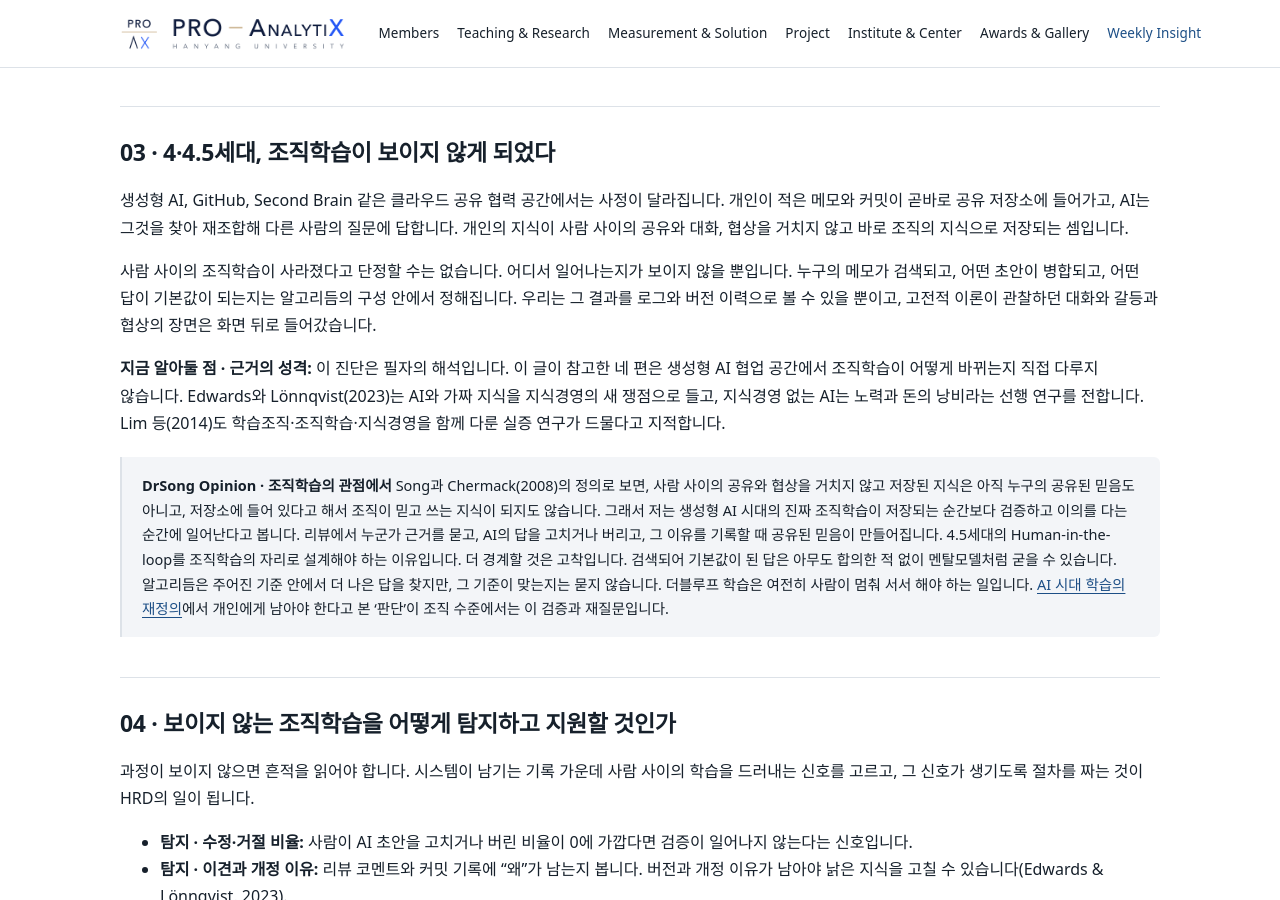
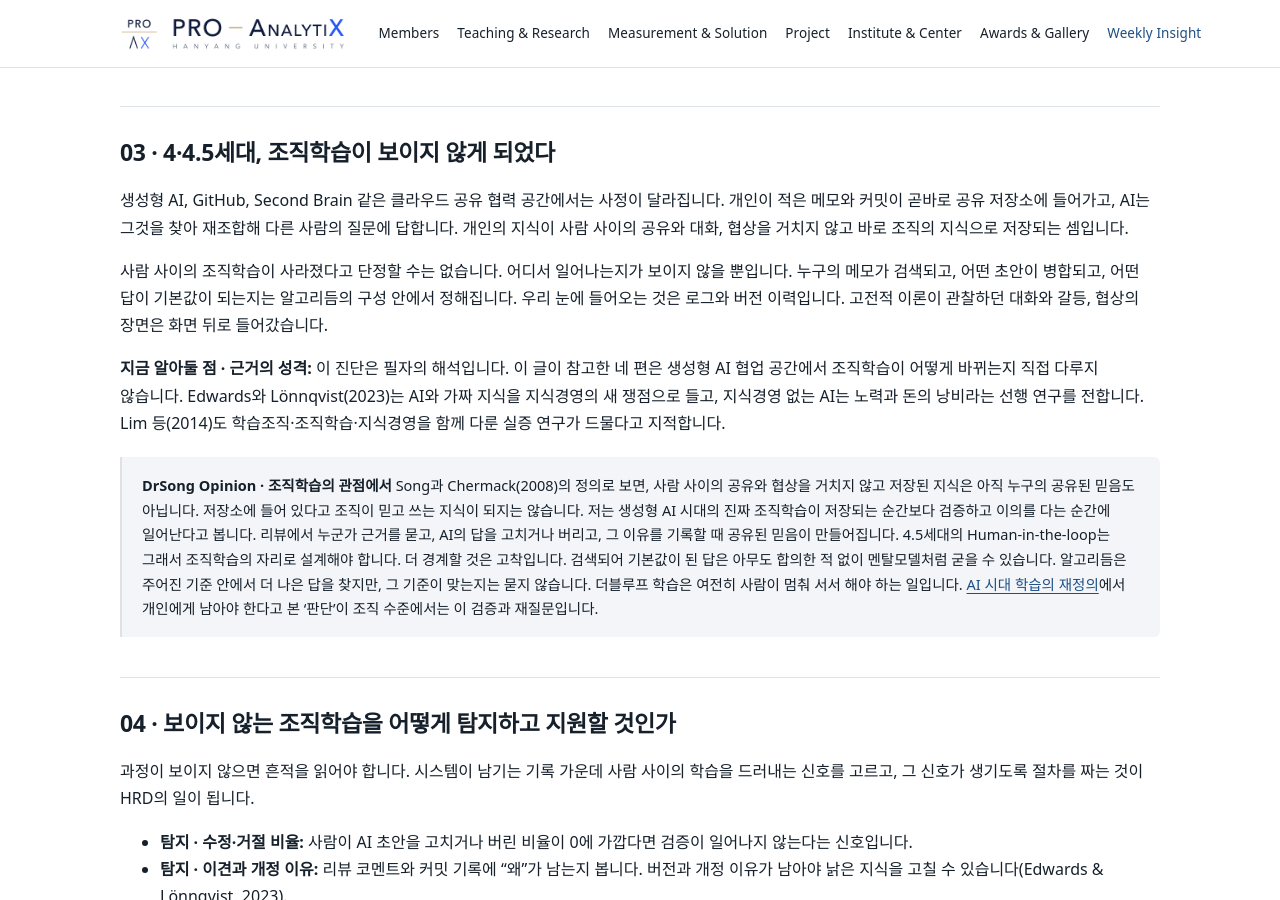
Before and after one commit to drsprolab/drsprolab.github.io, a Jekyll site: the page built from _insights/2026-10-27-knowledge-management-ai.md, in a window 1280 px wide and 900 px high, scrolled down 2809 px. Built offline with Jekyll 4.4.1, drawn with Linux system fonts in a browser that asks for light colours; some web fonts are replaced; some of the changed text lies outside the part shown.

Commit message:
Weekly Insight: 지식경영 글 문체 다듬기 (nonai)
Co-Authored-By: Claude Opus 5.5 <noreply@anthropic.com>

```diff
--- a/_insights/2026-10-27-knowledge-management-ai.md
+++ b/_insights/2026-10-27-knowledge-management-ai.md
@@ -12,7 +12,7 @@ topics: [지식경영, 조직학습, 학습조직, 더블루프 학습]
 <div class="daily-takeaway" markdown="1">
 **핵심 요약**
 
-지식경영을 저장 기술로만 보면 절반을 놓칩니다. 개인의 지식이 조직학습을 거쳐 공유된 믿음이 되고, 그 믿음이 멘탈모델로 굳었다가 성찰과 더블루프 학습으로 다시 바뀔 수 있는 역량이 되어 학습조직의 문화로 자리 잡기까지, 지식경영은 그 사이를 잇는 **시스템적·상호작용적 실천**입니다. 그런데 생성형 AI, GitHub, Second Brain 같은 클라우드 협업 공간이 쓰이는 4·4.5세대에는 개인의 지식이 사람 사이의 조직학습을 거치지 않고 곧바로 시스템에 저장되어 조직의 지식이 됩니다. 사람 사이의 학습은 알고리듬 안에서만 흔적을 남깁니다. 이제 물어야 할 것은 이런 환경에서 진짜 조직학습이 어디서 일어나는지, 그리고 그것을 어떻게 탐지하고 지원할지입니다.
+지식경영을 저장 기술로만 보면 절반을 놓칩니다. 개인의 지식은 조직학습을 거쳐 공유된 믿음이 되고, 멘탈모델로 굳었다가 성찰과 더블루프 학습으로 다시 바뀝니다. 이 재생산이 조직의 역량이 되어 학습조직의 문화로 자리 잡기까지, 그 사이를 잇는 **시스템적·상호작용적 실천**이 지식경영입니다. 그런데 생성형 AI, GitHub, Second Brain 같은 클라우드 협업 공간이 쓰이는 4·4.5세대에는 개인의 지식이 사람 사이의 조직학습을 거치지 않고 곧바로 시스템에 저장되어 조직의 지식이 됩니다. 사람 사이의 학습은 알고리듬 안에서만 흔적을 남깁니다. 이런 환경에서 진짜 조직학습은 어디서 일어나고, 우리는 그것을 어떻게 탐지하고 지원해야 할까요?
 </div>
 
 <div class="daily-brief">
@@ -101,7 +101,7 @@ Lim 등(2014)은 지식경영을 세 세대로 나눕니다. 기술 지식을
 
 Song과 Chermack(2008)에 따르면 조직의 지식은 개인의 학습 결과가 성찰적 사회화, 협력적 외재화, 체계적 저장, 문화적 내면화를 거쳐 공유된 믿음이 될 때 생깁니다. 내면화된 지식은 구성원이 당연하게 여기는 멘탈모델(mental model)로 굳습니다. 굳어야 조직이 같은 기준으로 일할 수 있지만, 그대로 두면 아무도 다시 묻지 않는 습관이 됩니다. 그래서 결과를 성찰해 행동뿐 아니라 그 밑의 기준과 가정까지 고치는 더블루프(double-loop) 학습이 필요합니다. 이런 재생산이 언제든 다시 일어날 수 있는 역량이 되고 조직의 문화로 자리 잡은 상태를 학습조직이라 부를 수 있습니다.
 
-지식경영은 이 흐름의 마디마디를 잇습니다. 저장과 배포가 있어야 공유된 믿음이 특정 개인을 넘어 남고, 적용과 수정이 있어야 굳은 지식이 다시 학습의 재료가 됩니다. Edgar와 Albright(2023)가 지식경영 활동 가운데 하나로 ‘배움’을 두고 그 결과를 ‘바뀐 정신 상태’로 본 것, Lim 등(2014)이 학습조직 문화·구조·리더십·기술 시스템을 지식경영과 조직학습의 통합 조건으로 든 것도 이렇게 읽을 수 있습니다. 지식경영은 시스템이면서 동시에 사람 사이의 상호작용입니다.
+지식경영은 시스템이자 사람 사이의 상호작용으로 이 흐름의 마디마디를 잇습니다. 저장과 배포가 있어야 공유된 믿음이 특정 개인을 넘어 남고, 적용과 수정이 있어야 굳은 지식이 다시 학습의 재료가 됩니다. Edgar와 Albright(2023)가 지식경영 활동 가운데 하나로 ‘배움’을 두고 그 결과를 ‘바뀐 정신 상태’로 본 것, Lim 등(2014)이 학습조직 문화·구조·리더십·기술 시스템을 지식경영과 조직학습의 통합 조건으로 든 것도 이렇게 읽을 수 있습니다.
 
 <figure class="km-fig" aria-labelledby="km-fig-cap">
 <style>
@@ -173,12 +173,12 @@ Song과 Chermack(2008)에 따르면 조직의 지식은 개인의 학습 결과
 
 생성형 AI, GitHub, Second Brain 같은 클라우드 공유 협력 공간에서는 사정이 달라집니다. 개인이 적은 메모와 커밋이 곧바로 공유 저장소에 들어가고, AI는 그것을 찾아 재조합해 다른 사람의 질문에 답합니다. 개인의 지식이 사람 사이의 공유와 대화, 협상을 거치지 않고 바로 조직의 지식으로 저장되는 셈입니다.
 
-사람 사이의 조직학습이 사라졌다고 단정할 수는 없습니다. 어디서 일어나는지가 보이지 않을 뿐입니다. 누구의 메모가 검색되고, 어떤 초안이 병합되고, 어떤 답이 기본값이 되는지는 알고리듬의 구성 안에서 정해집니다. 우리는 그 결과를 로그와 버전 이력으로 볼 수 있을 뿐이고, 고전적 이론이 관찰하던 대화와 갈등과 협상의 장면은 화면 뒤로 들어갔습니다.
+사람 사이의 조직학습이 사라졌다고 단정할 수는 없습니다. 어디서 일어나는지가 보이지 않을 뿐입니다. 누구의 메모가 검색되고, 어떤 초안이 병합되고, 어떤 답이 기본값이 되는지는 알고리듬의 구성 안에서 정해집니다. 우리 눈에 들어오는 것은 로그와 버전 이력입니다. 고전적 이론이 관찰하던 대화와 갈등, 협상의 장면은 화면 뒤로 들어갔습니다.
 
 **지금 알아둘 점 · 근거의 성격:** 이 진단은 필자의 해석입니다. 이 글이 참고한 네 편은 생성형 AI 협업 공간에서 조직학습이 어떻게 바뀌는지 직접 다루지 않습니다. Edwards와 Lönnqvist(2023)는 AI와 가짜 지식을 지식경영의 새 쟁점으로 들고, 지식경영 없는 AI는 노력과 돈의 낭비라는 선행 연구를 전합니다. Lim 등(2014)도 학습조직·조직학습·지식경영을 함께 다룬 실증 연구가 드물다고 지적합니다.
 
 > **DrSong Opinion · 조직학습의 관점에서**
-> Song과 Chermack(2008)의 정의로 보면, 사람 사이의 공유와 협상을 거치지 않고 저장된 지식은 아직 누구의 공유된 믿음도 아니고, 저장소에 들어 있다고 해서 조직이 믿고 쓰는 지식이 되지도 않습니다. 그래서 저는 생성형 AI 시대의 진짜 조직학습이 저장되는 순간보다 검증하고 이의를 다는 순간에 일어난다고 봅니다. 리뷰에서 누군가 근거를 묻고, AI의 답을 고치거나 버리고, 그 이유를 기록할 때 공유된 믿음이 만들어집니다. 4.5세대의 Human-in-the-loop를 조직학습의 자리로 설계해야 하는 이유입니다. 더 경계할 것은 고착입니다. 검색되어 기본값이 된 답은 아무도 합의한 적 없이 멘탈모델처럼 굳을 수 있습니다. 알고리듬은 주어진 기준 안에서 더 나은 답을 찾지만, 그 기준이 맞는지는 묻지 않습니다. 더블루프 학습은 여전히 사람이 멈춰 서서 해야 하는 일입니다. [AI 시대 학습의 재정의](/weekly-insight/2026-10-22-redefining-learning-ai/)에서 개인에게 남아야 한다고 본 ‘판단’이 조직 수준에서는 이 검증과 재질문입니다.
+> Song과 Chermack(2008)의 정의로 보면, 사람 사이의 공유와 협상을 거치지 않고 저장된 지식은 아직 누구의 공유된 믿음도 아닙니다. 저장소에 들어 있다고 조직이 믿고 쓰는 지식이 되지는 않습니다. 저는 생성형 AI 시대의 진짜 조직학습이 저장되는 순간보다 검증하고 이의를 다는 순간에 일어난다고 봅니다. 리뷰에서 누군가 근거를 묻고, AI의 답을 고치거나 버리고, 그 이유를 기록할 때 공유된 믿음이 만들어집니다. 4.5세대의 Human-in-the-loop는 그래서 조직학습의 자리로 설계해야 합니다. 더 경계할 것은 고착입니다. 검색되어 기본값이 된 답은 아무도 합의한 적 없이 멘탈모델처럼 굳을 수 있습니다. 알고리듬은 주어진 기준 안에서 더 나은 답을 찾지만, 그 기준이 맞는지는 묻지 않습니다. 더블루프 학습은 여전히 사람이 멈춰 서서 해야 하는 일입니다. [AI 시대 학습의 재정의](/weekly-insight/2026-10-22-redefining-learning-ai/)에서 개인에게 남아야 한다고 본 ‘판단’이 조직 수준에서는 이 검증과 재질문입니다.
 
 ## 04 · 보이지 않는 조직학습을 어떻게 탐지하고 지원할 것인가
 
```
